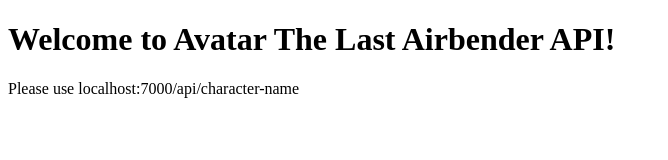
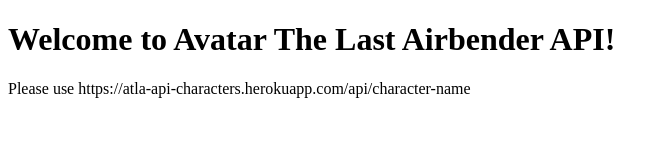
Before and after one commit to erikarios/atla---api, a website: page index.html in a window 1280 px wide. Shown: the whole page, without its empty margins (0-668 px from the left). Drawn offline with Linux system fonts and the light colour scheme.

Commit message:
updated html documentation

```diff
--- a/index.html
+++ b/index.html
@@ -8,6 +8,6 @@
 </head>
 <body>
     <h1>Welcome to Avatar The Last Airbender API!</h1>
-    <p>Please use localhost:7000/api/character-name</h2>
+    <p>Please use https://atla-api-characters.herokuapp.com/api/character-name</h2>
 </body>
 </html>
```
